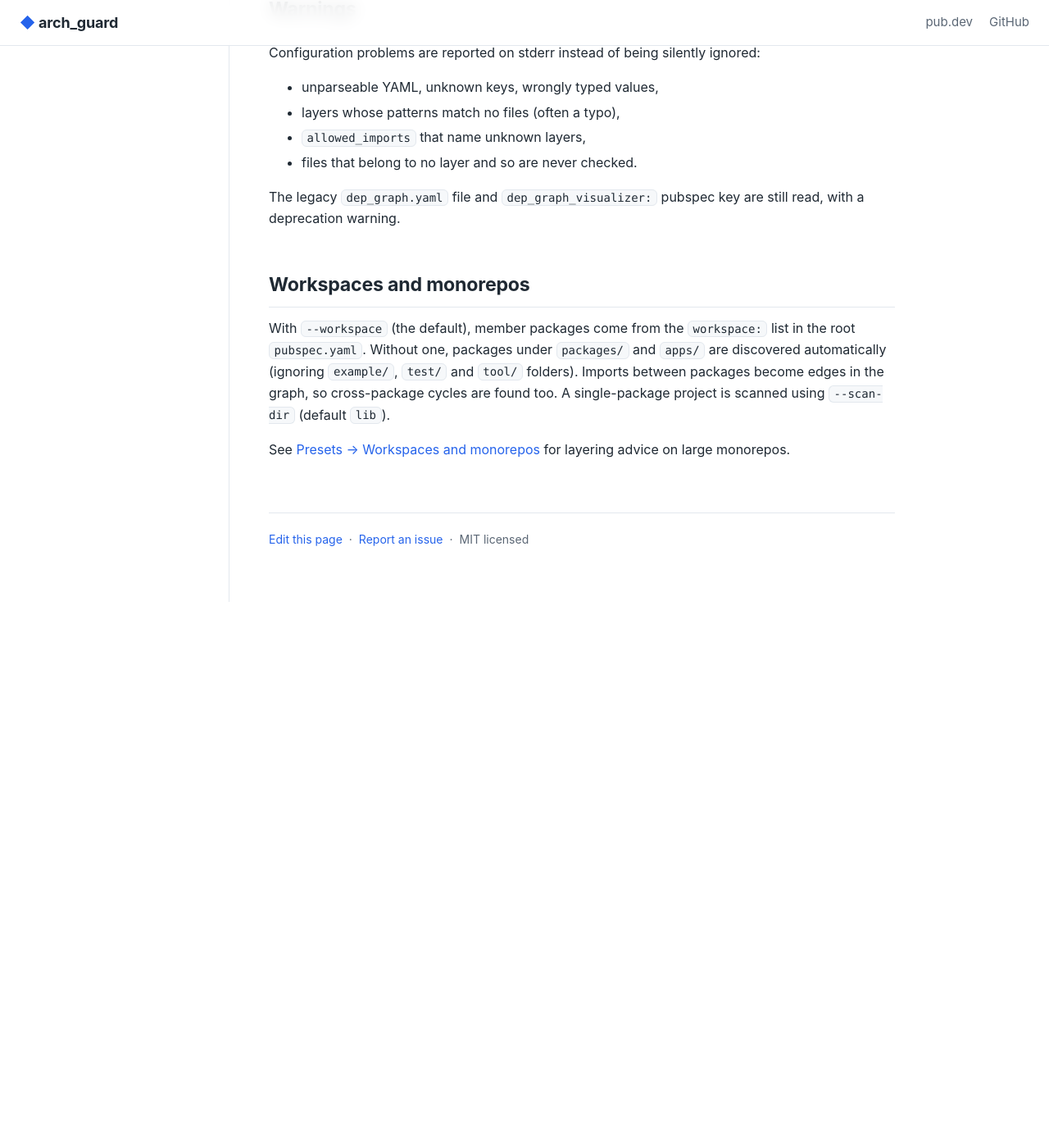
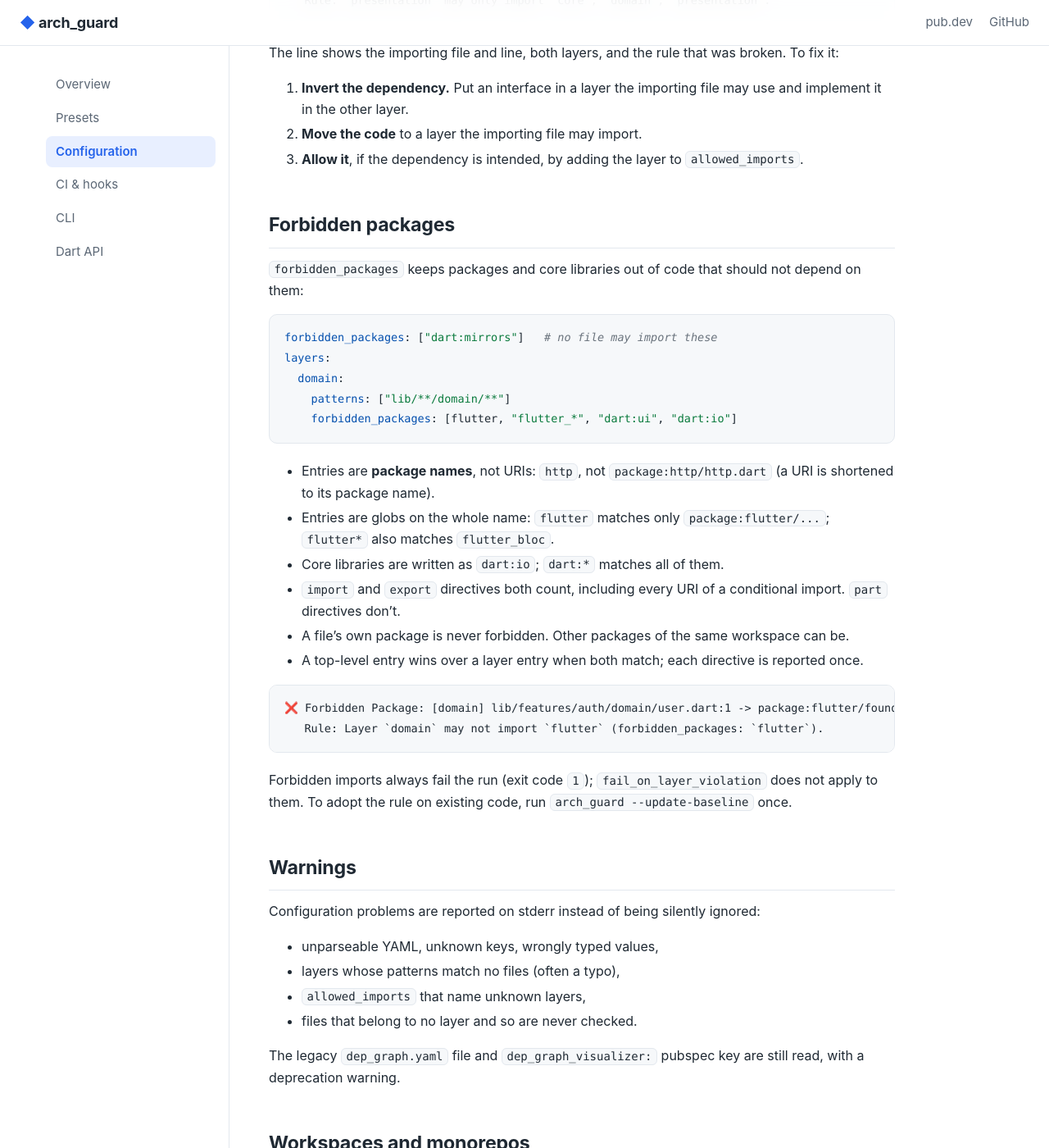
Before and after one commit to creatorpiyush/arch_guard, a Jekyll site: the page built from docs/configuration.md, in a window 1280 px wide and 1400 px high, scrolled down 2487 px. Shown: the whole window at 82% size. Built offline with Jekyll 4.4.1, drawn with Linux system fonts in a browser that asks for light colours; before the commit the page ends 3221 px from its top, so only the background shows below that; some of the changed text lies outside the part shown.

Commit message:
docs: forbidden_packages configuration and 1.5.0 changelog

````diff
--- a/docs/configuration.md
+++ b/docs/configuration.md
@@ -24,12 +24,18 @@ fail_on_layer_violation: true
 # even with --no-fail-on-cycle (useful for ratcheting down legacy cycles).
 max_scc_size: 5
 
+# Optional: packages or core libraries no file may import.
+forbidden_packages:
+  - "dart:mirrors"
+
 layers:
   domain:
     patterns:
       - "lib/**/domain/**"
     allowed_imports:
       - "domain"
+    # Only for files in this layer.
+    forbidden_packages: [flutter, "dart:ui"]
 
   data:
     patterns:
@@ -52,7 +58,8 @@ layers:
 | :--- | :--- | :--- | :--- |
 | `ignore` | list of globs | none | Extra files to leave out of the scan. Generated files such as `*.g.dart` and `*.freezed.dart` are always skipped. |
 | `preset` | string | none | One of `clean_architecture`, `feature_first`, `bloc`, `riverpod`. See [Presets](presets.md). |
-| `layers` | map | none | Layer name → `patterns` (globs) and `allowed_imports` (layer names). With a preset, overrides or adds layers. |
+| `layers` | map | none | Layer name → `patterns` (globs), `allowed_imports` (layer names) and optional `forbidden_packages`. With a preset, overrides or adds layers. |
+| `forbidden_packages` | list | none | Packages (`dio`) or core libraries (`dart:io`) no scanned file may import. Globs allowed (`firebase_*`). Also valid inside a layer, where it applies only to that layer's files. |
 | `fail_on_layer_violation` | bool | `true` | Whether layer violations make the run exit with `1`. |
 | `max_scc_size` | int | none | Fail when a circular-dependency group has more files than this, even with `--no-fail-on-cycle`. |
 
@@ -77,6 +84,32 @@ The line shows the importing file and line, both layers, and the rule that was b
 2. **Move the code** to a layer the importing file may import.
 3. **Allow it**, if the dependency is intended, by adding the layer to `allowed_imports`.
 
+## Forbidden packages
+
+`forbidden_packages` keeps packages and core libraries out of code that should not depend on them:
+
+```yaml
+forbidden_packages: ["dart:mirrors"]   # no file may import these
+layers:
+  domain:
+    patterns: ["lib/**/domain/**"]
+    forbidden_packages: [flutter, "flutter_*", "dart:ui", "dart:io"]
+```
+
+- Entries are **package names**, not URIs: `http`, not `package:http/http.dart` (a URI is shortened to its package name).
+- Entries are globs on the whole name: `flutter` matches only `package:flutter/...`; `flutter*` also matches `flutter_bloc`.
+- Core libraries are written as `dart:io`; `dart:*` matches all of them.
+- `import` and `export` directives both count, including every URI of a conditional import. `part` directives don't.
+- A file's own package is never forbidden. Other packages of the same workspace can be.
+- A top-level entry wins over a layer entry when both match; each directive is reported once.
+
+```text
+❌ Forbidden Package: [domain] lib/features/auth/domain/user.dart:1 -> package:flutter/foundation.dart
+   Rule: Layer `domain` may not import `flutter` (forbidden_packages: `flutter`).
+```
+
+Forbidden imports always fail the run (exit code `1`); `fail_on_layer_violation` does not apply to them. To adopt the rule on existing code, run `arch_guard --update-baseline` once.
+
 ## Warnings
 
 Configuration problems are reported on stderr instead of being silently ignored:
--- a/pubspec.yaml
+++ b/pubspec.yaml
@@ -3,7 +3,7 @@ description: A CLI tool and Dart library for static architecture analysis, Clean
 repository: https://github.com/creatorpiyush/arch_guard
 issue_tracker: https://github.com/creatorpiyush/arch_guard/issues
 documentation: https://creatorpiyush.github.io/arch_guard/
-version: 1.4.1
+version: 1.5.0
 topics:
   - clean-architecture
   - static-analysis
````
Also changed, not shown: docs/api.md (+1 -0 lines), docs/presets.md (+9 -0 lines), CHANGELOG.md, README.md, 1 other file.
